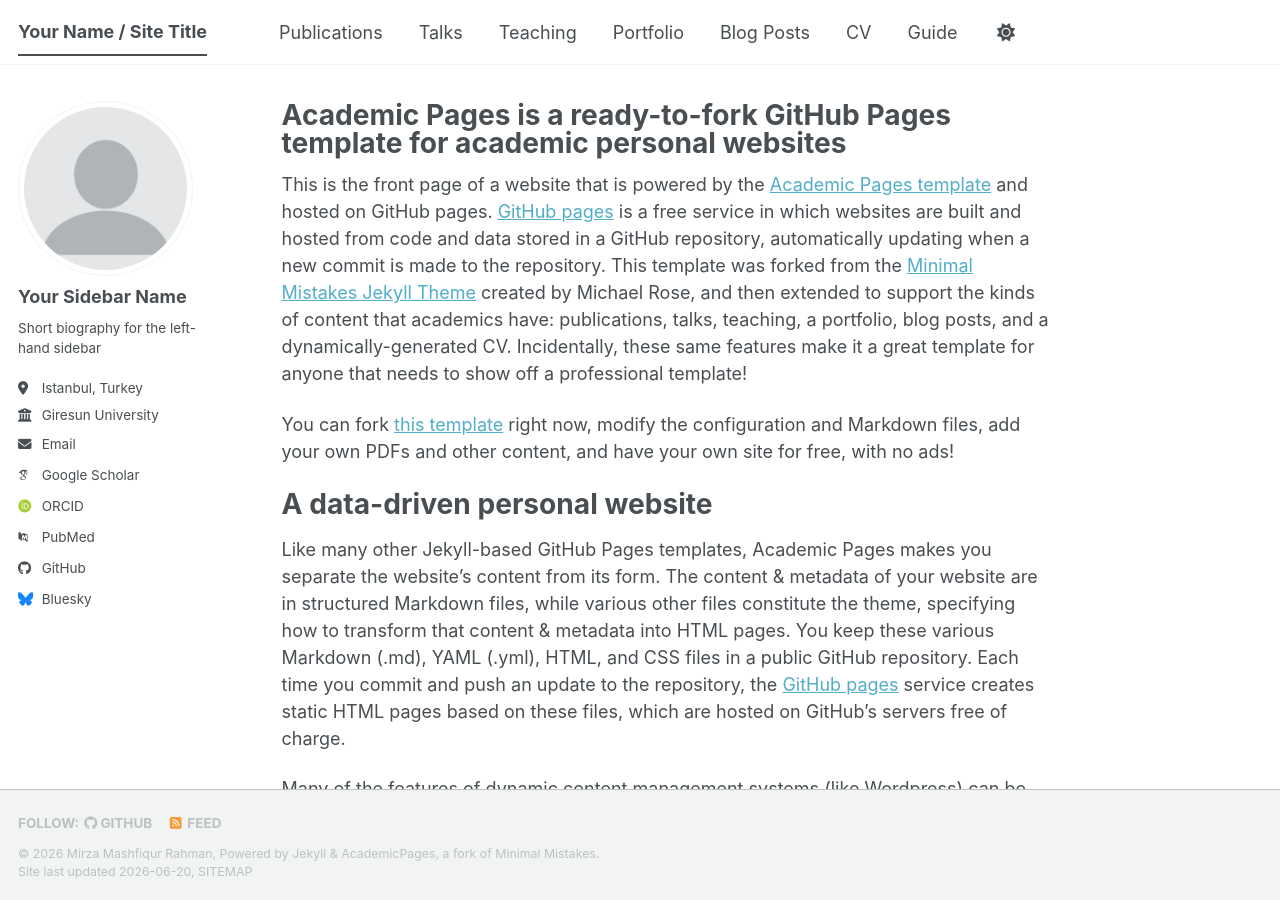
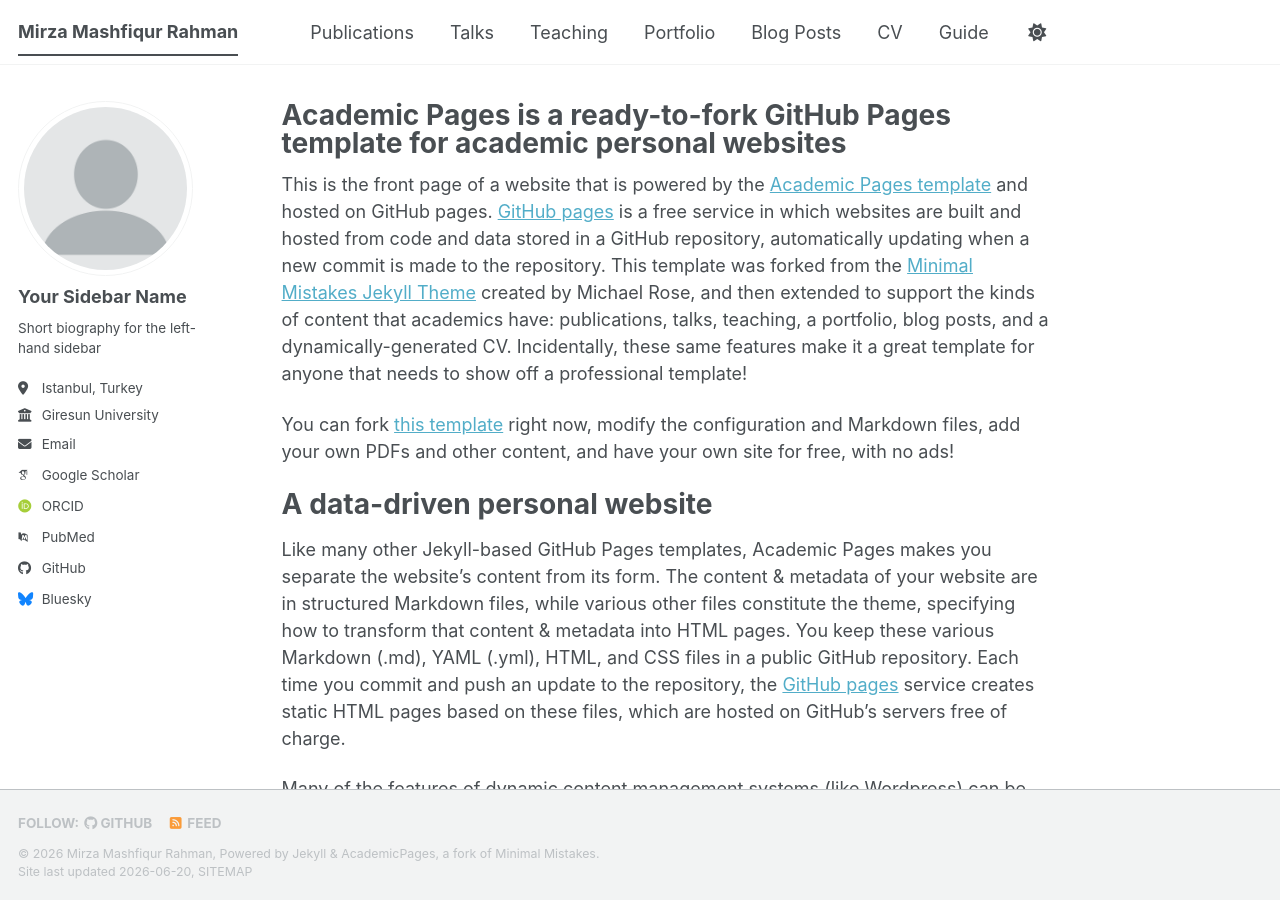
Before and after one commit to mashfique19/mashfique19.github.io, a Jekyll site: the page built from _pages/about.md, in a window 1280 px wide and 900 px high. Built offline with Jekyll 4.4.1, drawn with Linux system fonts in a browser that asks for light colours; some web fonts are replaced; a script bundle is joined from its source files by our own code; library files that are not in the unit come from our copies.

Commit message:
Update _config.yml

```diff
--- a/_config.yml
+++ b/_config.yml
@@ -9,7 +9,7 @@
 # Basic Site Settings
 locale                   : "en-US"
 site_theme               : "default" # The available themes options are "default", "air", "sunrise", "mint", "dirt" and "contrast"
-title                    : "Your Name / Site Title"
+title                    : "Mirza Mashfiqur Rahman"
 title_separator          : "-"
 name                     : &name "Mirza Mashfiqur Rahman"
 description              : &description "Your Name's academic portfolio"   # Update this with a general description of your site, this is the default if not overridden by a page
```
